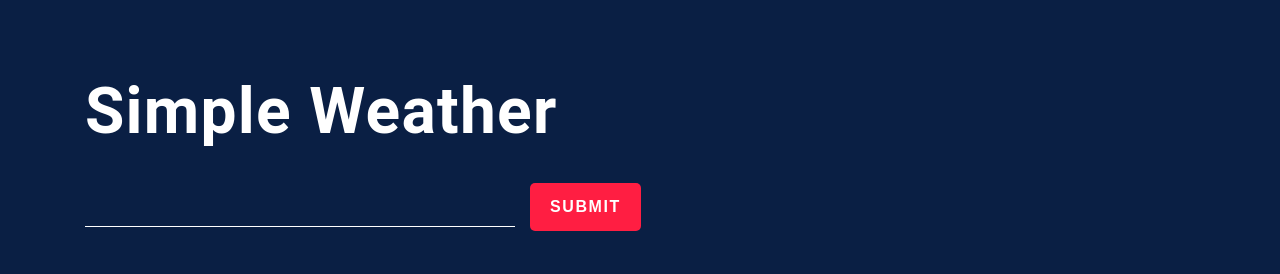
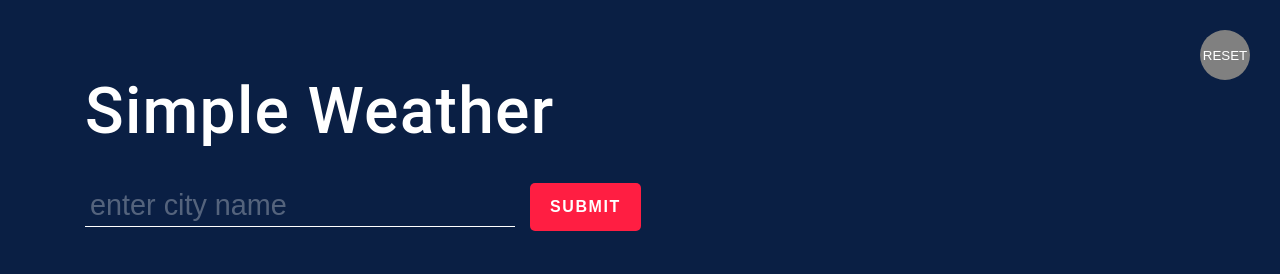
Before and after one commit to Victorvs1967/js-weather-app, a plain HTML site: page index.html in a window 1280 px wide. Drawn offline with Linux system fonts and the light colour scheme; no server answers.

Commit message:
add reset button

```diff
--- a/css/style.css
+++ b/css/style.css
@@ -67,7 +67,7 @@ body {
 }
 
 .heading {
-  font-weight: bold;
+  font-weight: 500;
   font-size: 4rem;
   letter-spacing: 0.02em;
   padding: 0 0 30px 0;
@@ -88,6 +88,9 @@ body {
 
 .top-banner form input::placeholder {
   color: currentColor;
+  font-size: 1.8rem;
+  font-weight: 200;
+  opacity: .3;
 }
 
 .top-banner form button {
@@ -111,6 +114,16 @@ body {
   left: 0;
   max-width: 450px;
   min-height: 40px;
+}
+
+#reset {
+  position: absolute;
+  top: 30px;
+  right: 30px;
+  width: 50px;
+  height: 50px;
+  border-radius: 50%;
+  background-color: gray;
 }
 
 /* section #2 */
--- a/index.html
+++ b/index.html
@@ -11,9 +11,10 @@
 <body>
   <section class="top-banner">
     <div class="container">
+      <button id="reset">RESET</button>
       <h1 class="heading">Simple Weather</h1>
       <form>
-        <input type="text">
+        <input type="text" placeholder="enter city name">
         <button type="submit">SUBMIT</button>
         <span class="msg"></span>
       </form>
--- a/js/main.js
+++ b/js/main.js
@@ -1,7 +1,8 @@
 const form = document.querySelector('.top-banner form'),
       input = document.querySelector('.top-banner input'),
       msg = document.querySelector('.top-banner .msg'),
-      list = document.querySelector('.ajax-section .cities');
+      list = document.querySelector('.ajax-section .cities'),
+      reset = document.querySelector('.top-banner #reset');
 
 const viewWeather = apiKey => {
   form.addEventListener('submit', event => {
@@ -45,3 +46,5 @@ fetch('./data.json') // apiKey from data.json
   .then(data => data.json())
   .then(result => result.apiKey)
   .then(apiKey => viewWeather(apiKey));
+
+reset.addEventListener('click', () => document.location.reload());
```
